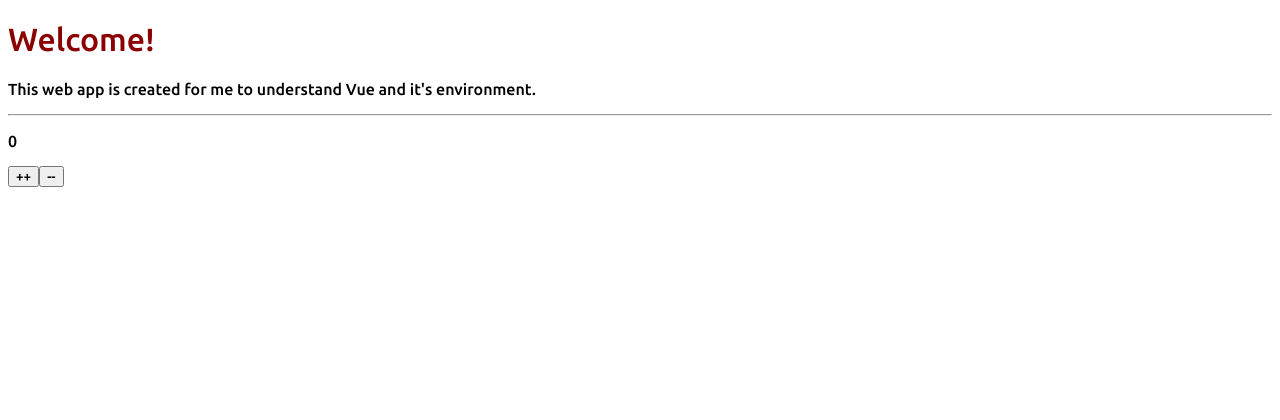
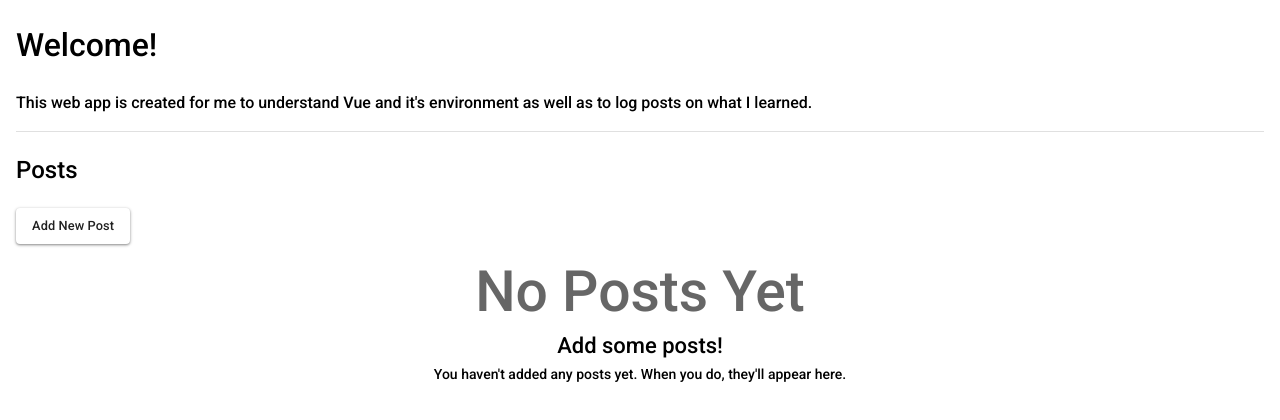
Before and after one commit to 90sPixelDev/vue-rels, a Vue app: page / in a window 1280 px wide. Shown: the top 420 px of the page. Built offline with nearby package versions, Linux system fonts and the light colour scheme.

Commit message:
Added veutify and learned some of the vuetify components and how they work | created basic post adding and deleteing along with icons

```diff
--- a/index.html
+++ b/index.html
@@ -3,6 +3,10 @@
   <head>
     <meta charset="UTF-8" />
     <link rel="icon" href="/favicon.ico" />
+    <link
+      href="https://cdn.jsdelivr.net/npm/@mdi/font@5.x/css/materialdesignicons.min.css"
+      rel="stylesheet"
+    />
     <meta name="viewport" content="width=device-width, initial-scale=1.0" />
     <title>Vue Relations</title>
   </head>
--- a/package.json
+++ b/package.json
@@ -19,9 +19,11 @@
     "format": "prettier --write --experimental-cli src/"
   },
   "dependencies": {
+    "@fontsource/roboto": "^5.2.10",
     "pinia": "^3.0.4",
     "vue": "^3.5.31",
-    "vue-router": "^5.0.4"
+    "vue-router": "^5.0.4",
+    "vuetify": "^4.0.5"
   },
   "devDependencies": {
     "@tsconfig/node24": "^24.0.4",
--- a/src/App.vue
+++ b/src/App.vue
@@ -1,26 +1,170 @@
 <script setup lang="ts">
 import { ref } from 'vue'
-const counter = ref(0)
+import type { Ref } from 'vue'
 
-function incrememt() {
-  counter.value++
+type Post = {
+  postId: Date
+  postName: string
+  postDesc: string
 }
-function decrement() {
-  counter.value--
+
+const isAddingPost = ref(false)
+
+const postList: Ref<Post[]> = ref([])
+
+const newPost = ref({
+  postId: new Date(),
+  postName: '',
+  postDesc: '',
+})
+
+const addPost = () => {
+  if (!newPost.value.postName || !newPost.value.postDesc) return
+
+  newPost.value.postName.trim()
+  newPost.value.postDesc.trim()
+
+  const newPostData: Post = {
+    postId: new Date(),
+    postName: newPost.value.postName,
+    postDesc: newPost.value.postDesc,
+  }
+  postList.value.push(newPostData)
+
+  newPost.value.postName = ''
+  newPost.value.postDesc = ''
+}
+
+const removePost = (postToDelete: Post) => {
+  postList.value = postList.value.filter((pI) => pI.postId !== postToDelete.postId)
 }
 </script>
 
 <template>
-  <h1>Welcome!</h1>
-  <p>This web app is created for me to understand Vue and it's environment.</p>
-  <hr />
-  <p>{{ counter }}</p>
-  <button @click="incrememt">++</button>
-  <button @click="decrement">--</button>
+  <div class="page-wrapper">
+    <div class="home-top">
+      <h1>Welcome!</h1>
+      <p>
+        This web app is created for me to understand Vue and it's environment as well as to log
+        posts on what I learned.
+      </p>
+      <v-divider></v-divider>
+
+      <div class="posts-text-top">
+        <h2>Posts</h2>
+        <div v-if="!isAddingPost">
+          <v-btn class="add-post-bttn" @click="() => (isAddingPost = true)">Add New Post</v-btn>
+        </div>
+      </div>
+
+      <v-expand-transition>
+        <div v-if="isAddingPost" class="new-post-section" v-expand-x-transition>
+          <h3>New Post</h3>
+          <div class="input-container">
+            <v-text-field type="text" placeholder="Post Name" v-model="newPost.postName" />
+            <v-textarea
+              class="input-desc"
+              type="text"
+              placeholder="Post Description"
+              v-model="newPost.postDesc"
+            />
+          </div>
+          <div>
+            <v-btn class="post-bttn" @click="addPost" v-on:keyup.enter="addPost" text="Post" />
+            <v-btn class="cancel-bttn" @click="() => (isAddingPost = false)">Cancel</v-btn>
+          </div>
+        </div>
+      </v-expand-transition>
+    </div>
+
+    <v-item-group class="post-list">
+      <v-empty-state
+        v-show="postList.length < 1"
+        headline="No Posts Yet"
+        text="You haven't added any posts yet. When you do, they'll appear here."
+        title="Add some posts!"
+      ></v-empty-state>
+
+      <v-item
+        class="post-item"
+        v-for="post in postList"
+        :key="post.postName + post.postId"
+        rounded="lg"
+      >
+        <v-card
+          class="mx-auto post"
+          rounded="lg"
+          :subtitle="post.postId.toLocaleDateString() + ' ' + post.postId.toLocaleTimeString()"
+        >
+          <template v-slot:title>
+            <div class="title-area">
+              <span class="font-weight-black">{{ post.postName }}</span>
+              <v-btn
+                class="ma-2"
+                color="red-lighten-2"
+                icon="$delete"
+                variant="text"
+                @click="removePost(post)"
+              ></v-btn>
+            </div>
+          </template>
+          <v-card-text class="bg-surface-light pt-4">
+            {{ post.postDesc }}
+          </v-card-text>
+        </v-card>
+      </v-item>
+    </v-item-group>
+  </div>
 </template>
 
 <style scoped>
-h1 {
-  color: darkred;
+/* POSTS TEXT TOP */
+.page-wrapper {
+  margin: 0 1rem 0 1rem;
+}
+
+.add-post-bttn {
+  font-size: 0.8rem;
+}
+
+/* NEW POST INPUT AREA */
+
+.input-container {
+  display: flex;
+  flex-direction: column;
+  line-height: 2rem;
+
+  gap: 1rem;
+}
+input,
+textarea {
+  max-width: 70%;
+  border-radius: 0.5rem;
+  padding: 0.5rem;
+}
+
+.new-post-section {
+  margin-left: 1rem;
+  margin-bottom: 3rem;
+}
+.post-item + .post-item {
+  margin-top: 3rem;
+}
+
+.title-area {
+  display: flex;
+  align-items: center;
+
+  justify-content: space-between;
+}
+
+.post-bttn {
+  margin-top: 1rem;
+  padding: 0.5rem 1rem 0.5rem 1rem;
+  margin-right: 1rem;
+}
+.cancel-bttn {
+  margin-top: 1rem;
+  padding: 0.5rem 1rem 0.5rem 1rem;
 }
 </style>
--- a/src/main.css
+++ b/src/main.css
@@ -4,7 +4,7 @@
 html {
   /* font-family: 'Open Sans', sans-seif; */
   /* font-family: 'Arimo', sans-serif; */
-  font-family: 'Ubuntu', sans-serif;
+  /* font-family: 'Ubuntu', sans-serif; */
   font-optical-sizing: auto;
   font-weight: 500;
   font-style: normal;
--- a/src/main.ts
+++ b/src/main.ts
@@ -1,11 +1,24 @@
 import { createApp } from 'vue'
 import { createPinia } from 'pinia'
+
 import './main.css'
+import '@fontsource/roboto/500.css'
+import '@fontsource/roboto/500-italic.css'
+
+import 'vuetify/styles'
+import { createVuetify } from 'vuetify'
+import * as components from 'vuetify/components'
+import * as directives from 'vuetify/directives'
 
 import App from './App.vue'
 import router from './router'
 
-const app = createApp(App)
+const vuetify = createVuetify({
+  components,
+  directives,
+})
+
+const app = createApp(App).use(vuetify)
 
 app.use(createPinia())
 app.use(router)
```
Also changed, not shown: src/plugins/veutify.ts (added, +11 -0 lines), 1 other file (tests, documents, lock files or other folders).
